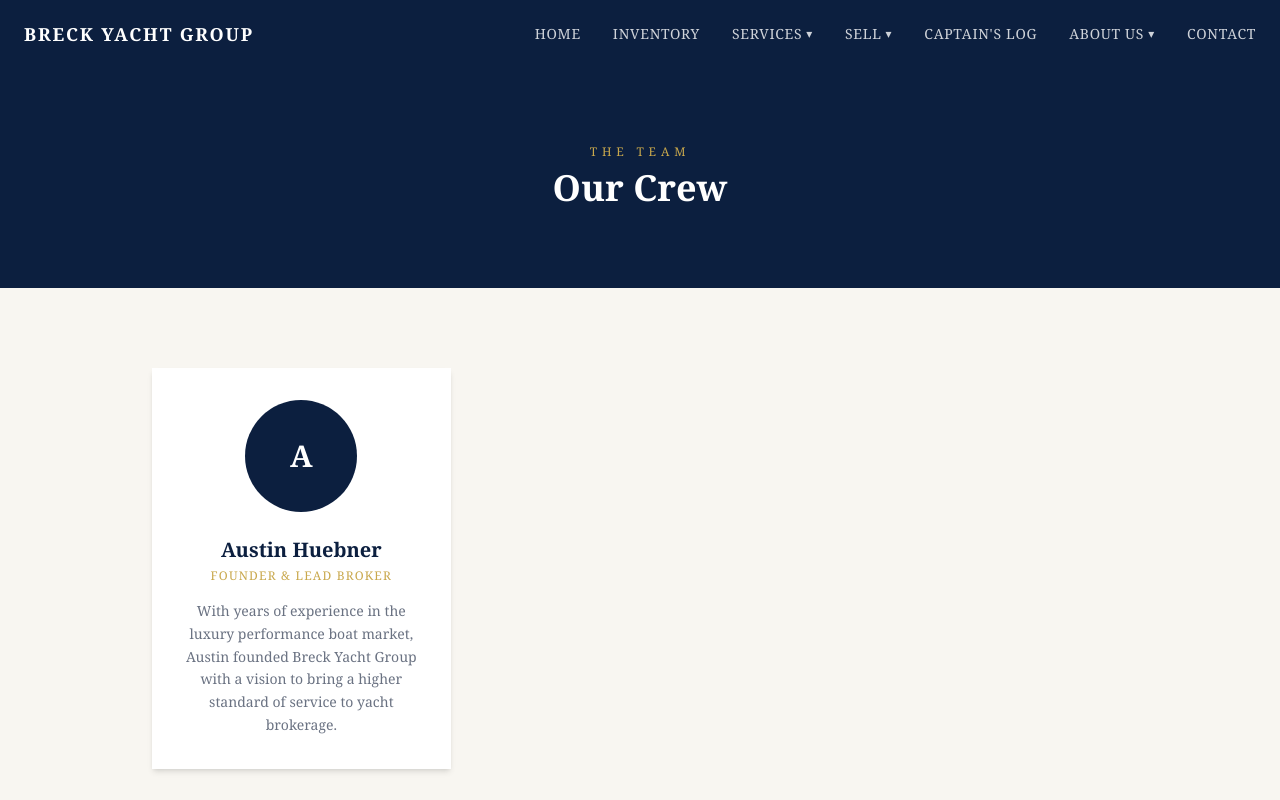
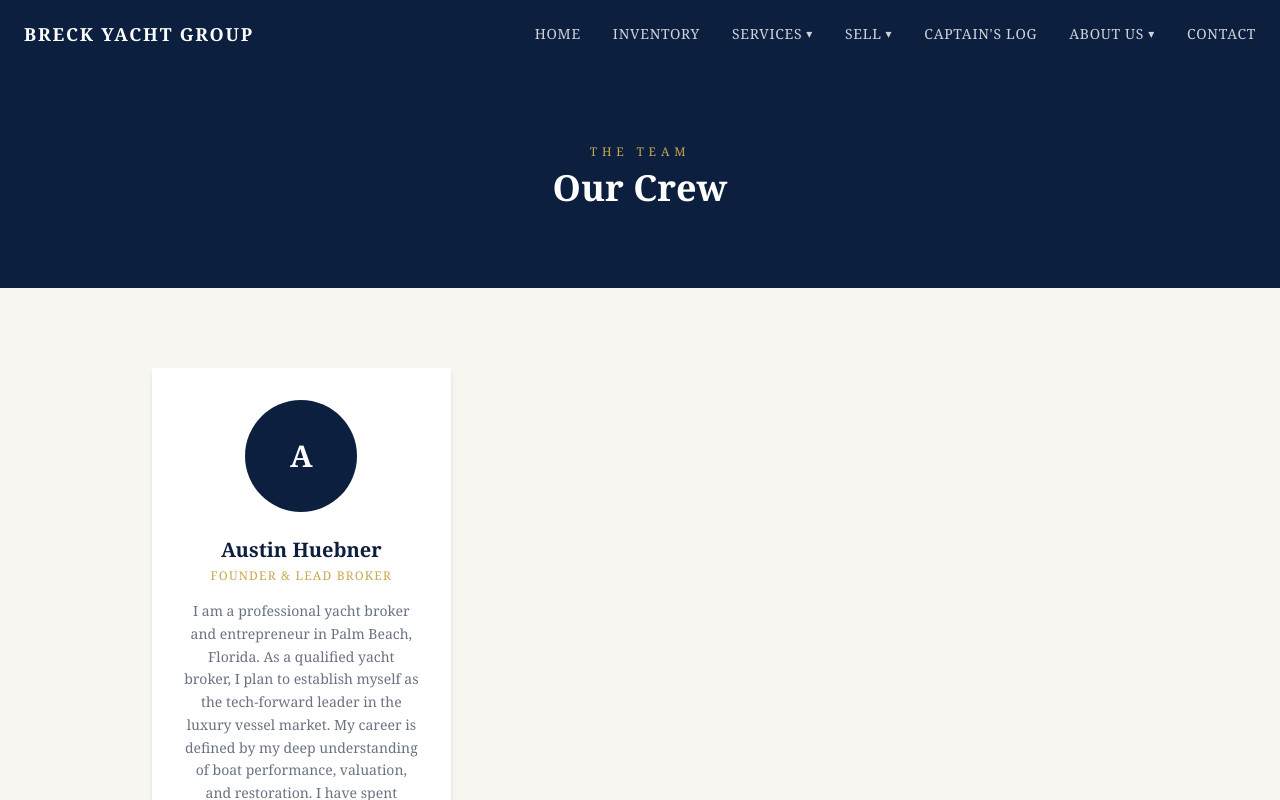
Before and after one commit to BreckYachtGroup/breck-yacht-group, a Next.js app: page /about/crew in a window 1280 px wide. Shown: the top 800 px of the page. Built offline with nearby package versions, Linux system fonts and the light colour scheme.

Commit message:
update Austin Huebner bio

```diff
--- a/src/app/about/crew/page.tsx
+++ b/src/app/about/crew/page.tsx
@@ -4,7 +4,7 @@ const crew = [
   {
     name: 'Austin Huebner',
     title: 'Founder & Lead Broker',
-    bio: 'With years of experience in the luxury performance boat market, Austin founded Breck Yacht Group with a vision to bring a higher standard of service to yacht brokerage.',
+    bio: 'I am a professional yacht broker and entrepreneur in Palm Beach, Florida. As a qualified yacht broker, I plan to establish myself as the tech-forward leader in the luxury vessel market. My career is defined by my deep understanding of boat performance, valuation, and restoration. I have spent significant time working on and running high-performance center consoles and luxury yachts. I have launched Breck Yacht Group as a hybrid platform designed to bridge the gap between traditional white-glove brokerage services and the efficiency of high-volume online boat sales.',
     photo: '', // add a photo URL here
   },
   // Add more crew members here
```
